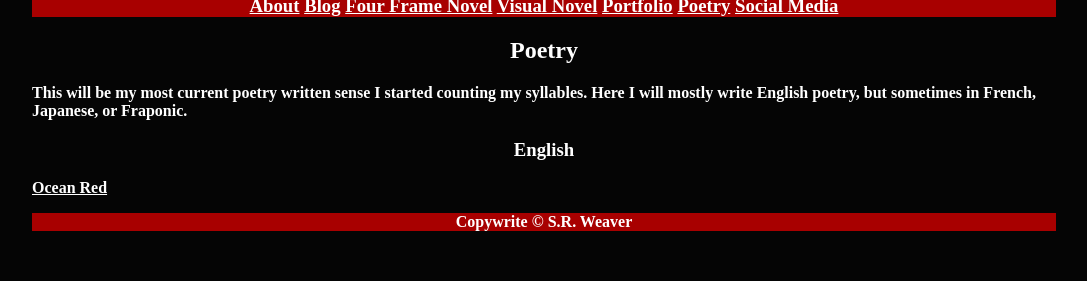
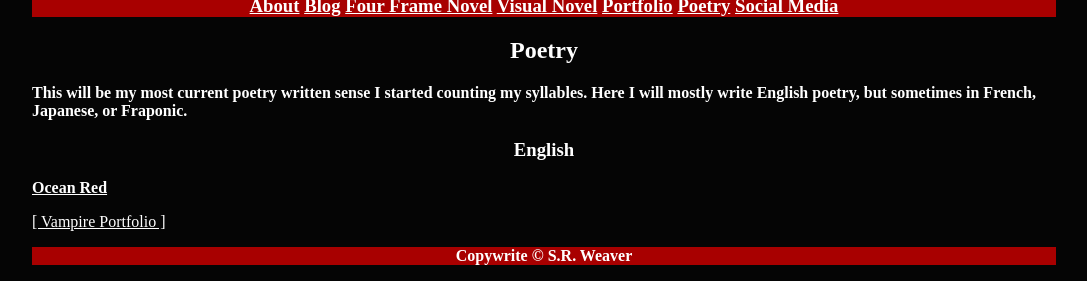
Before and after one commit to LWFlouisa/VampirePortfolio, a Jekyll site: the page built from poetry.md, in a window 1280 px wide, cut to the strip 666-947 px from the top of the page. Shown: the whole strip, without its empty margins (96-1183 px from the left). Built offline with Jekyll 4.4.1, drawn with Linux system fonts in a browser that asks for light colours; before the commit the page ends 913 px from its top, so only the background shows below that.

Commit message:
Update default.html

```diff
--- a/_layouts/default.html
+++ b/_layouts/default.html
@@ -4,4 +4,5 @@
 
 {{ content }}
 
+{%- include theme.html -%}
 {%- include footer.html -%}
```
